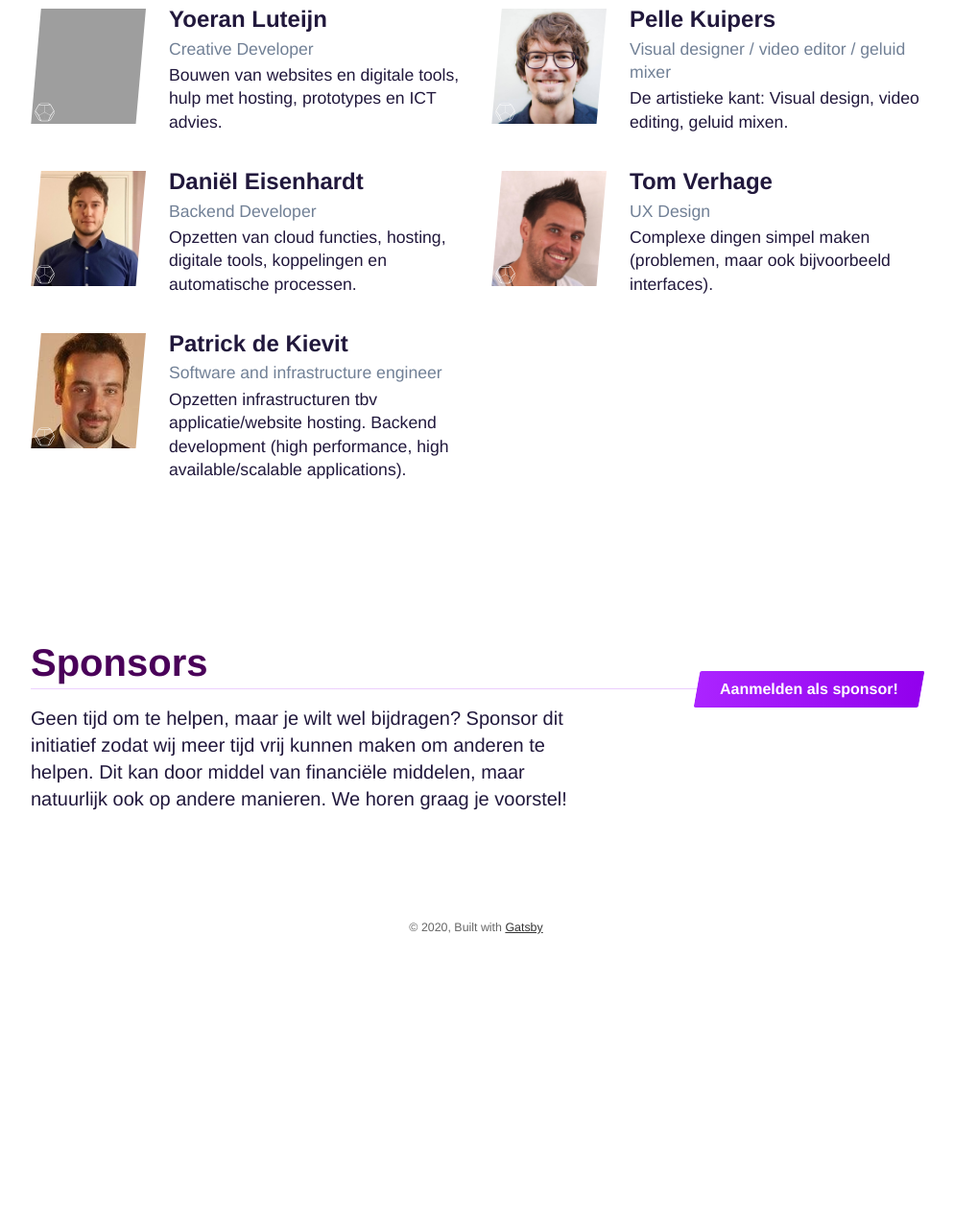
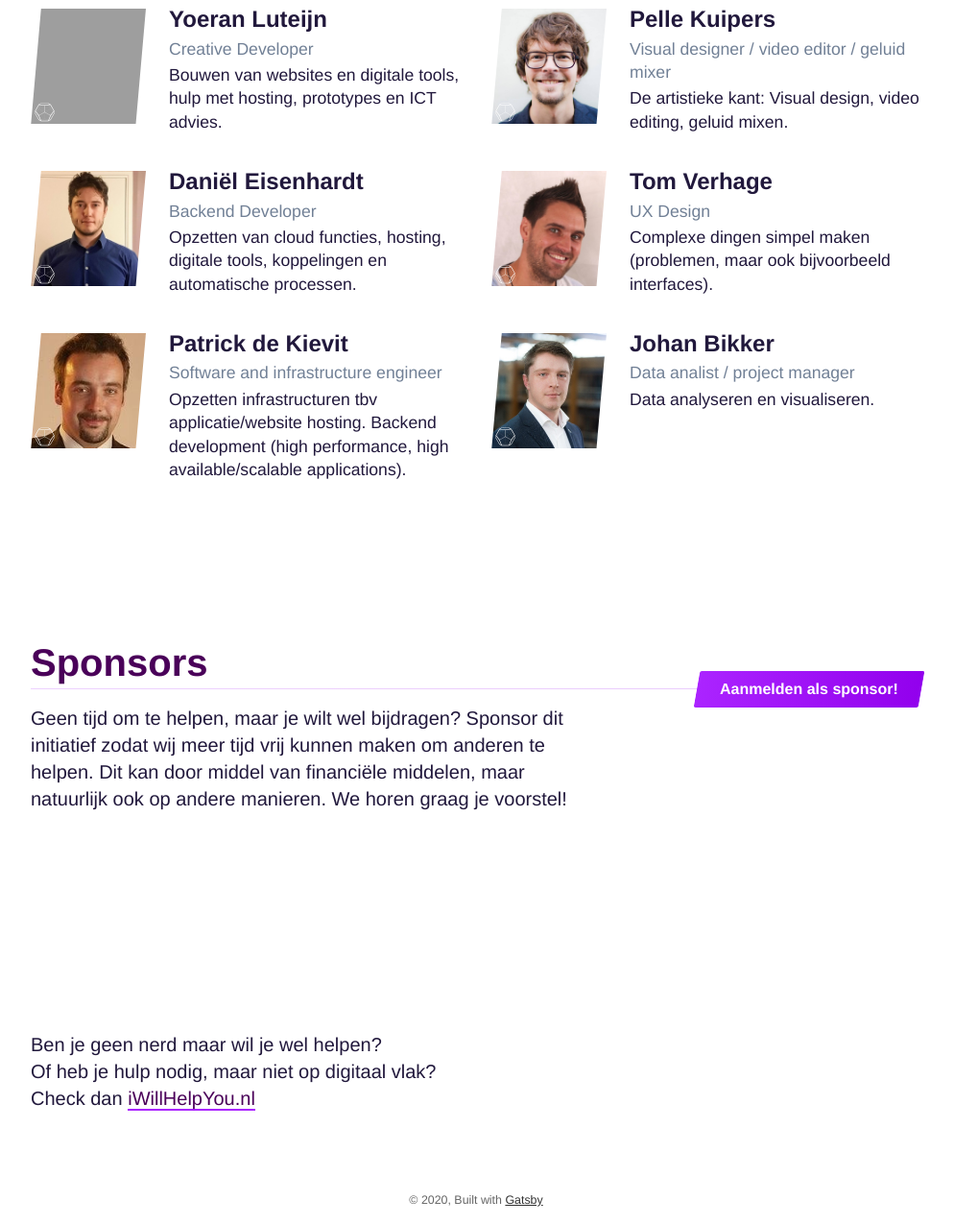
Before and after one commit to yoeran/nerds-against-corona, a Gatsby site: page / in a window 1280 px wide. Shown: the part 1373-2648 px from the top of the page at 96% size, without its empty margins (144-1138 px from the left). Before the commit the page ends 2364 px from the top, so only its background shows below. Built offline with nearby package versions, Linux system fonts and the light colour scheme; Gatsby itself is replaced by a stand-in of ours; grey boxes are pictures that could not be loaded.

Commit message:
Add member Johan. Add link to iWillHelpYou

```diff
--- a/src/components/Explainer.tsx
+++ b/src/components/Explainer.tsx
@@ -31,7 +31,8 @@ export const Explainer = () => {
       <ul>
         <li>
           Houd de aanvraag klein. Het liefst helpen we zoveel mogelijk mensen,
-          dat werkt beter met behapbare en haalbare taken
+          dat werkt beter met behapbare en haalbare taken. Idealiter is een
+          aanvraag in maximaal 1 werkdag af te ronden.
         </li>
         <li>Vul het formulier in, aanvragen via mail worden genegeerd</li>
       </ul>
--- a/src/members.ts
+++ b/src/members.ts
@@ -33,4 +33,10 @@ export const MEMBERS = [
     skills:
       "Opzetten infrastructuren tbv applicatie/website hosting. Backend development (high performance, high available/scalable applications).",
   },
+  {
+    id: "johan-bikker",
+    name: "Johan Bikker",
+    title: "Data analist / project manager ",
+    skills: "Data analyseren en visualiseren.",
+  },
 ]
--- a/src/pages/index.tsx
+++ b/src/pages/index.tsx
@@ -18,6 +18,19 @@ const IndexPage = () => (
     <Explainer />
     <Team />
     <Sponsors />
+
+    <section className="row">
+      <p>
+        Ben je geen nerd maar wil je wel helpen?
+        <br />
+        Of heb je hulp nodig, maar niet op digitaal vlak?
+        <br />
+        Check dan{" "}
+        <a href="https://www.iwillhelpyou.nl/" target="_blank">
+          iWillHelpYou.nl
+        </a>
+      </p>
+    </section>
   </Layout>
 )
 
```
Also changed, not shown: src/images/team/johan-bikker.jpg (added).
